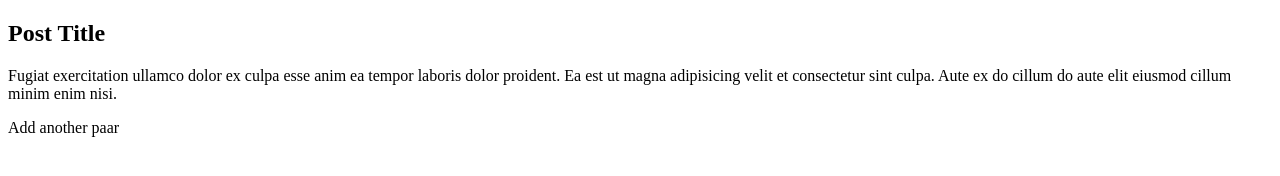
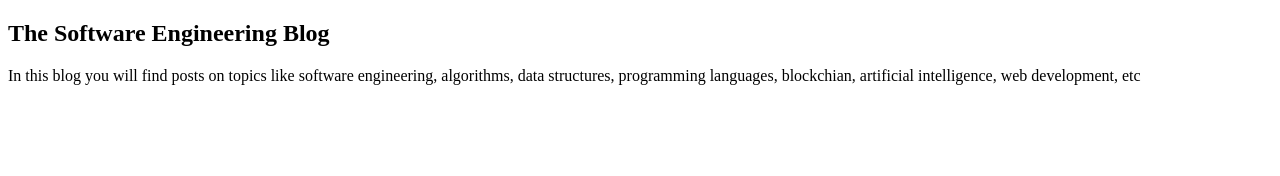
Before and after one commit to codewaseem/SE-Blog, a Gatsby site: page / in a window 1280 px wide. Built offline with nearby package versions, Linux system fonts and the light colour scheme; Gatsby itself is replaced by a stand-in of ours.

Commit message:
add useSiteMetadata hook

```diff
--- /dev/null
+++ b/src/hooks/useSiteMetadata.js
@@ -0,0 +1,18 @@
+import { graphql, useStaticQuery } from "gatsby"
+
+export const useSiteMetadata = () => {
+  const { site } = useStaticQuery(
+    graphql`
+      query SITE_METADATA_QUERY {
+        site {
+          siteMetadata {
+            title
+            description
+          }
+        }
+      }
+    `
+  )
+
+  return site.siteMetadata
+}
--- a/src/pages/index.js
+++ b/src/pages/index.js
@@ -1,15 +1,13 @@
 import React from "react"
+import { useSiteMetadata } from "../hooks/useSiteMetadata"
 
 export default () => {
+  const { title, description } = useSiteMetadata()
+
   return (
     <>
-      <h2>Post Title</h2>
-      <p>
-        Fugiat exercitation ullamco dolor ex culpa esse anim ea tempor laboris
-        dolor proident. Ea est ut magna adipisicing velit et consectetur sint
-        culpa. Aute ex do cillum do aute elit eiusmod cillum minim enim nisi.
-      </p>
-      <p>Add another paar</p>
+      <h2>{title}</h2>
+      <p>{description}</p>
     </>
   )
 }
```
